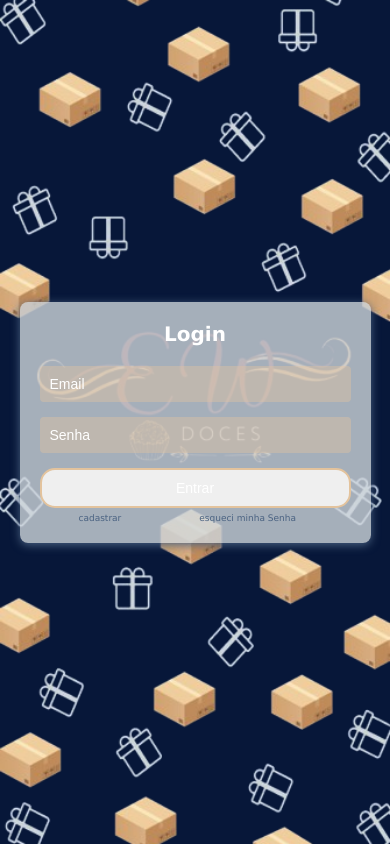
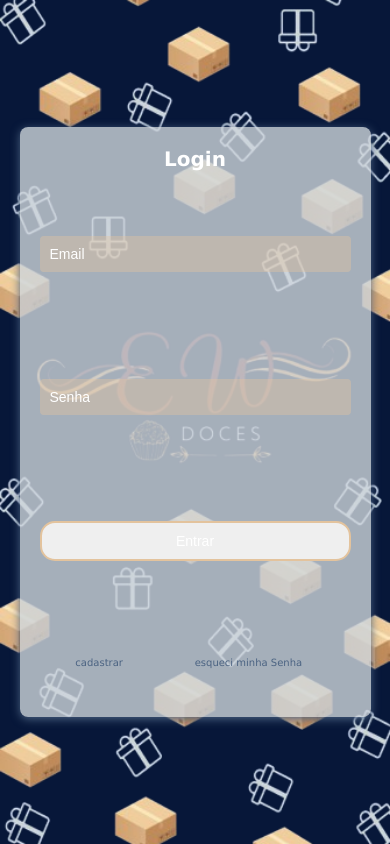
Before and after one commit to Sousa-Diin/eewdoces, a React (Vite) app: page / in a window 390 px wide. Built offline with nearby package versions, Linux system fonts and the light colour scheme.

Commit message:
:rocket: ajuste no css da tela de login (mobile)

```diff
--- a/frontend/src/App.css
+++ b/frontend/src/App.css
@@ -114,10 +114,11 @@
   }
   /* Estilo para o container de login */
 .login-container {
+
   width: 90%;
-  max-width: 400px;
+  height: 70%;
   margin: 0 auto;
-  padding: 40px;
+  padding: 30px;
   background-color: rgb(205, 213, 219,.8);
   border-radius: 8px;
   box-shadow: 0 2px 10px rgb(75, 99, 130);
@@ -135,19 +136,20 @@
 
 /* Estilo para o formulário */
 .login-form {
+  height: 95%;
   display: flex;
   flex-direction: column;
+  justify-content: space-around;
 }
 
 
 .login-footer {
-  width: 95%;
-  flex-shrink: 1;
+  width: 96%;
   display: flex;
   margin-top: 5px;
-  justify-content: space-between;
+  justify-content: space-around;
   color: #4b6382;
-  font-size: xx-small;
+  font-size: x-small;
 }
 
 .login-footer a{
@@ -194,7 +196,7 @@
   }
 
   .login-container {
-    padding: 20px; /* Reduz o padding em telas menores */
+    padding: 20px;  /*Reduz o padding em telas menores */
   }
 
   .login-container h2 {
```
